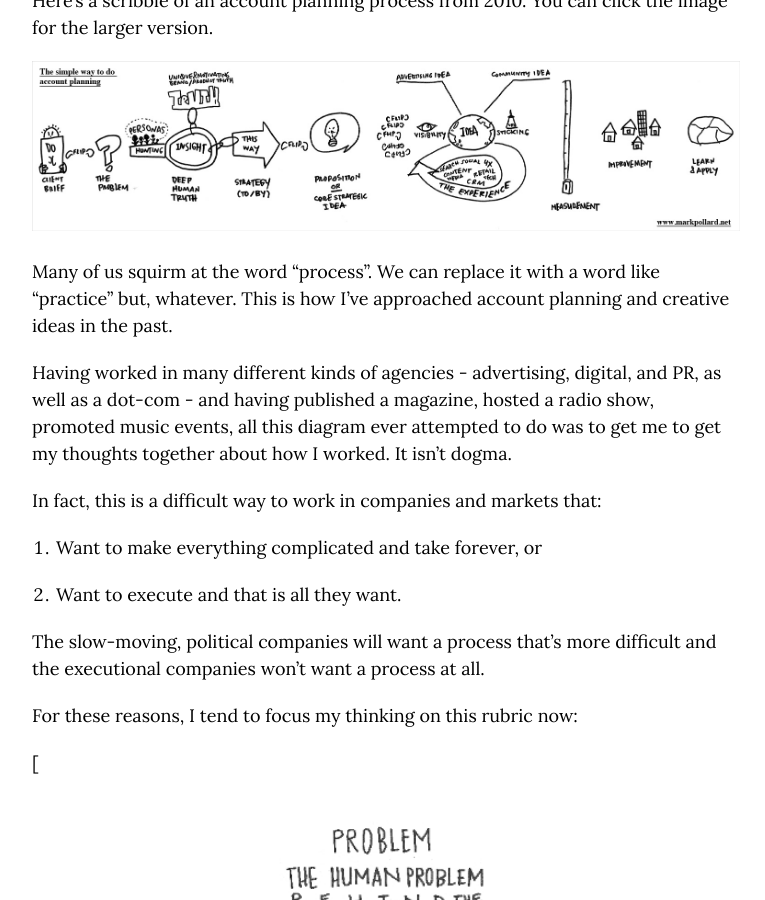
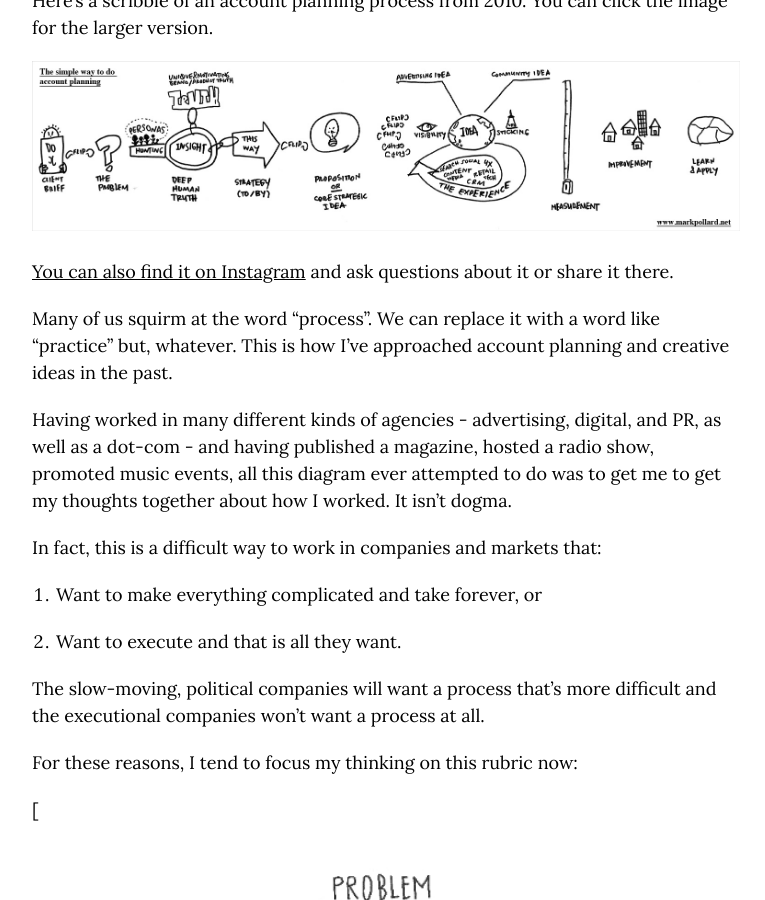
Before and after one commit to markhpollard/markhpollard.github.io, a Jekyll site: the page built from _posts/2018-09-27-how-to-do-account-planning-a-simple-approach.markdown, in a window 1280 px wide and 900 px high, scrolled down 4803 px. Shown: the whole window, without its empty margins (254-1019 px from the left). Built offline with Jekyll 4.4.1, drawn with Linux system fonts in a browser that asks for light colours; nearby versions of some CDN libraries.

Commit message:
Updated How To Do Account Planning A Simple Approach

```diff
--- a/_posts/2018-09-27-how-to-do-account-planning-a-simple-approach.markdown
+++ b/_posts/2018-09-27-how-to-do-account-planning-a-simple-approach.markdown
@@ -117,6 +117,8 @@ But I'll let you in on a trick - you can define the word any way you'd like to.
 Here’s a scribble of an account planning process from 2010. You can click the image for the larger version.
 
 [![Approach-to-strategy-Mark-Pollard-2010.jpg](/uploads/Approach-to-strategy-Mark-Pollard-2010.jpg "An approach to account planning - in a drawing")](/uploads/Approach-to-strategy-Mark-Pollard-2010.jpg)
+
+[You can also find it on Instagram](https://www.instagram.com/p/BsOiULahSdE/) and ask questions about it or share it there.
 
 Many of us squirm at the word "process". We can replace it with a word like "practice" but, whatever. This is how I've approached account planning and creative ideas in the past.
 
```
